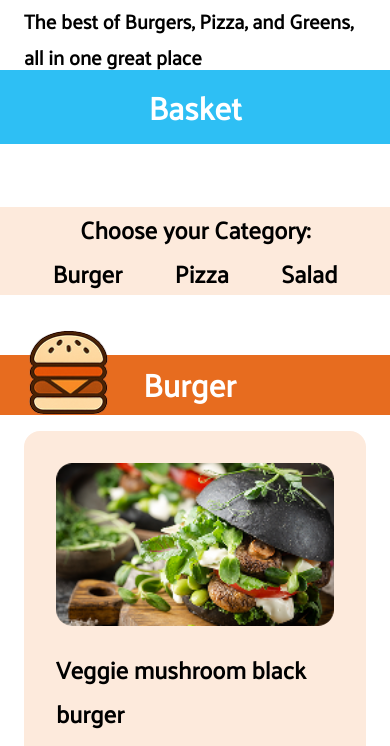
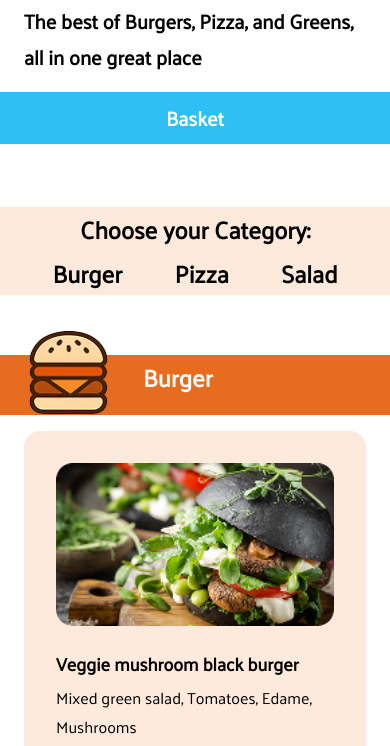
Before and after one commit to KevinEberheim/BestellApp, a plain HTML site: page index.html in a window 390 px wide. Shown: the part 700-1446 px from the top of the page. Drawn offline with Linux system fonts and the light colour scheme.

Commit message:
change 3 DishesTemplate functions to 1 change renderAllDishes similar to first point change bakset scroll and style

```diff
--- a/script.js
+++ b/script.js
@@ -96,25 +96,18 @@ let myDishes = {
 let myBasketDishes = [];
 
 function renderAllDishes() {
-    let burgerRef = document.getElementById('burgerDishes');
-    burgerRef.innerHTML = "";
-    for (let indexBurger = 0; indexBurger < myDishes.Burger.length; indexBurger++) {
-        burgerRef.innerHTML += getBurgerDishes(indexBurger);
+    renderCategory('Burger', 'burgerDishes');
+    renderCategory('Pizza', 'pizzaDishes');
+    renderCategory('Salad', 'saladDishes');
+    updateBasketView();
+}
+
+function renderCategory(category, containerID){
+    let containerRef = document.getElementById(containerID);
+    containerRef.innerHTML = "";
+    for (let index = 0; index < myDishes[category].length; index++) {
+        containerRef.innerHTML += getDishesTemplate(index, category);
     }
-
-    let pizzaRef = document.getElementById('pizzaDishes');
-    pizzaRef.innerHTML = "";
-    for (let indexPizza = 0; indexPizza < myDishes.Pizza.length; indexPizza++) {
-        pizzaRef.innerHTML += getPizzaDishes(indexPizza);
-    }
-
-    let saladRef = document.getElementById('saladDishes');
-    saladRef.innerHTML = "";
-    for (let indexSalad = 0; indexSalad < myDishes.Salad.length; indexSalad++) {
-        saladRef.innerHTML += getSaladDishes(indexSalad);
-    }
-
-    updateBasketView();
 }
 
 
--- a/scripts/templates.js
+++ b/scripts/templates.js
@@ -1,41 +1,13 @@
-function getBurgerDishes(indexBurger) {
+function getDishesTemplate(index, category) {
     return ` <div class="dishes">
-                <img src="${myDishes.Burger[indexBurger].Image}" alt="Burger${indexBurger}.png">
+                <img src="${myDishes[category][index].Image}" alt="Burger${index}.png">
                 <div class="descriptionDishes">
-                    <h3>${myDishes.Burger[indexBurger].name}</h3>
-                    <span>${myDishes.Burger[indexBurger].description}</span>
+                    <h3>${myDishes[category][index].name}</h3>
+                    <span>${myDishes[category][index].description}</span>
                 </div>
                 <div class="priceDishes">
-                    <h3>${myDishes.Burger[indexBurger].price.toFixed(2)}€</h3>
-                    ${getDishButton(indexBurger, 'Burger')}
-                </div>
-            </div>`;
-}
-
-function getPizzaDishes(indexPizza) {
-    return ` <div class="dishes">
-                <img src="${myDishes.Pizza[indexPizza].Image}" alt="Pizza${indexPizza}.png">
-                <div class="descriptionDishes">
-                    <h3>${myDishes.Pizza[indexPizza].name}</h3>
-                    <span>${myDishes.Pizza[indexPizza].description}</span>
-                </div>
-                <div class="priceDishes">
-                    <h3>${myDishes.Pizza[indexPizza].price.toFixed(2)}€</h3>
-                    ${getDishButton(indexPizza, 'Pizza')}
-                </div>
-            </div>`;
-}
-
-function getSaladDishes(indexSalad) {
-    return ` <div class="dishes">
-                <img src="${myDishes.Salad[indexSalad].Image}" alt="Salad${indexSalad}.png">
-                <div class="descriptionDishes">
-                    <h3>${myDishes.Salad[indexSalad].name}</h3>
-                    <span>${myDishes.Salad[indexSalad].description}</span>
-                </div>
-                <div class="priceDishes">
-                    <h3>${myDishes.Salad[indexSalad].price.toFixed(2)}€</h3>
-                    ${getDishButton(indexSalad, 'Salad')}
+                    <h3>${myDishes[category][index].price.toFixed(2)}€</h3>
+                    ${getDishButton(index, category)}
                 </div>
             </div>`;
 }
--- a/styles/basket.css
+++ b/styles/basket.css
@@ -10,6 +10,8 @@
     border-radius: 32px 0px 0px 32px;
     padding-inline: 24px;
     padding-block: 32px;
+    overflow-y: auto;
+    overscroll-behavior: contain;
 }
 
 .h_line {
@@ -30,6 +32,7 @@
 .basketSize {
     max-height: 455px;
     overflow-y: auto;
+    overscroll-behavior: contain;
 }
 
 .basketSize::-webkit-scrollbar {
--- a/styles/responisve.css
+++ b/styles/responisve.css
@@ -29,7 +29,7 @@
         height: auto;
     }
     .basketSize{
-        max-height: 200px;
+        max-height: 350px;
     }
 }
 
@@ -79,6 +79,29 @@
     .contentFooter{
         font-size: 16px;
     }
+    h2{
+        font-size: 24px;
+    }
+    h3{
+        font-size: 18px;
+    }
+    .btnBasket{
+        font-size: 20px;
+    }
+    .sidebar{
+        padding-block: unset;
+        padding-bottom: 24px;
+        bottom: 52px;
+    }
+    .btnBasketResponisve{
+        font-size: 20px;
+    }
+    .basketDishes{
+        padding: 8px;
+    }
+    .amountControl h3{
+        transform: translateY(5px);
+    }
 }
 
 @media (max-width:500px){
```
